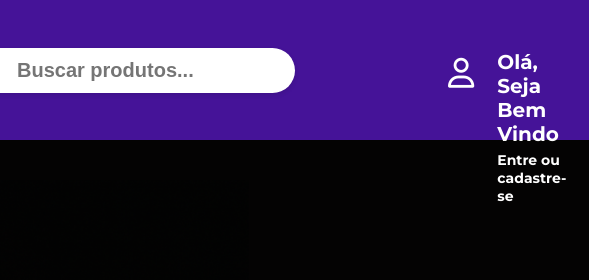
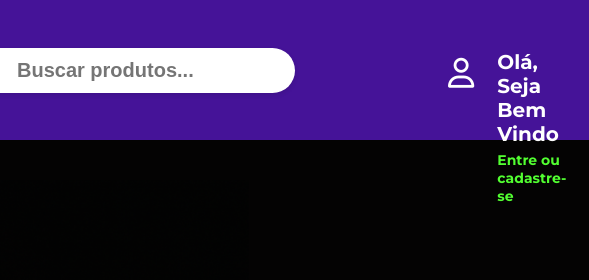
Before and after one commit to Caionobreg/mercadoPlay, a plain HTML site: page index.html in a window 1280 px wide. Shown: the top 280 px of the page, 691-1280 px from the left. Drawn offline with Linux system fonts and the light colour scheme.

Commit message:
Cor Entrer/Login

```diff
--- a/styles.css
+++ b/styles.css
@@ -105,7 +105,7 @@ body {
 }
 
 .user-info a {
-    color: #fff;
+    color: #52FF31;
     text-decoration: none;
     font-weight: bold;
     font-size: 14px;
```
